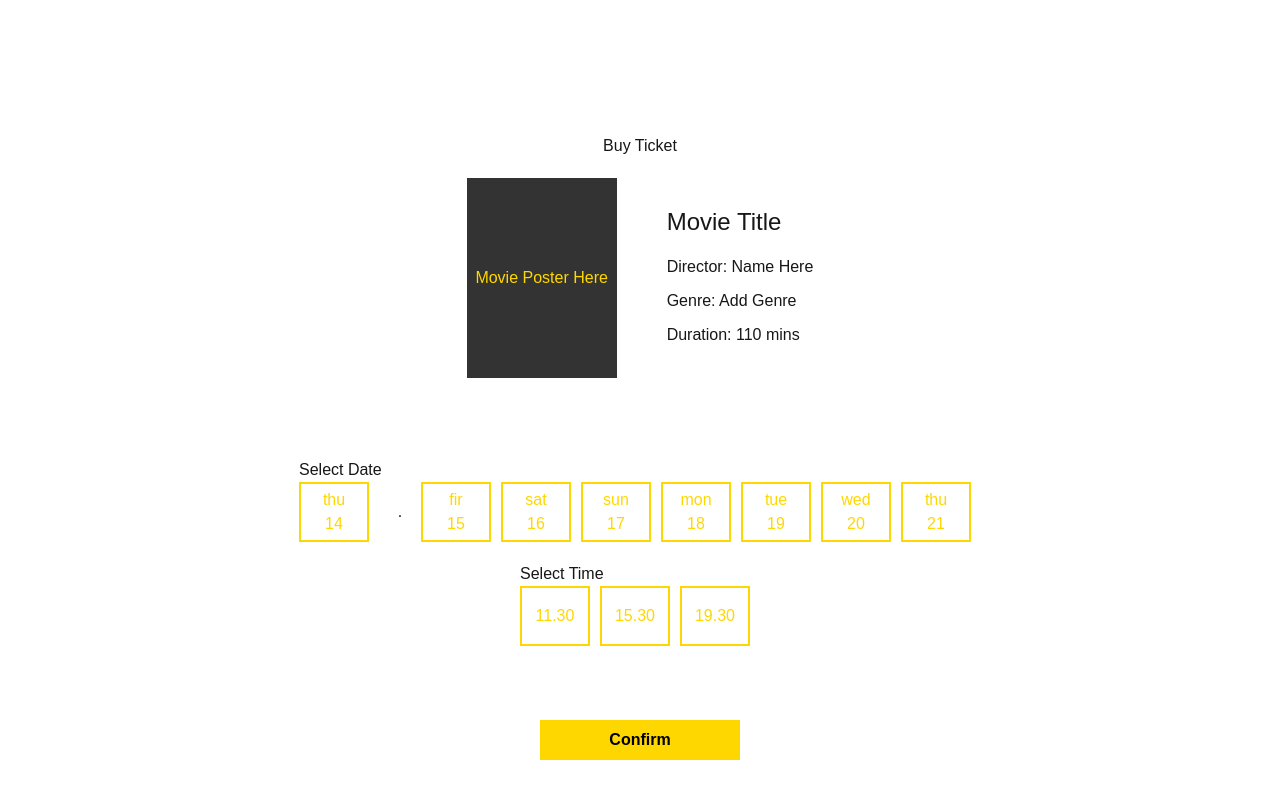
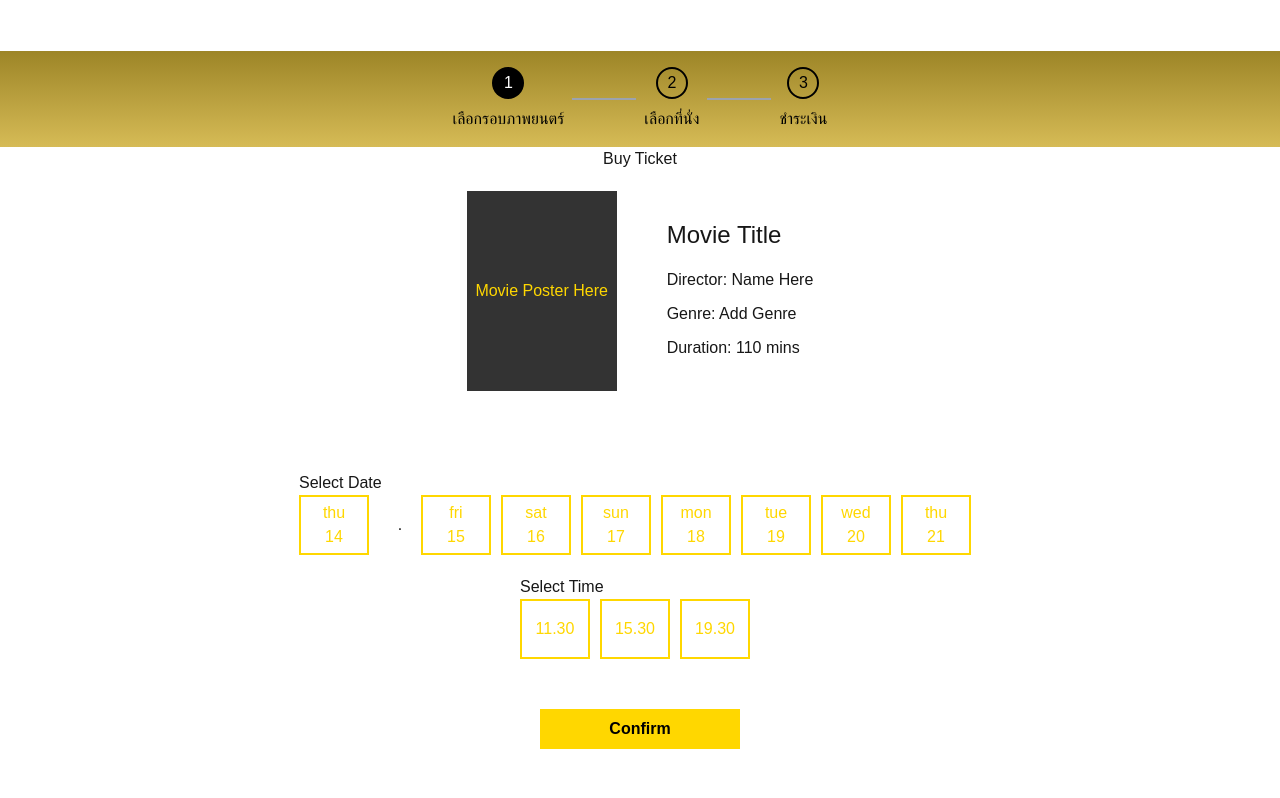
Before and after one commit to Thamolwantp/Project-cineplex, a Next.js app: page /buyticket in a window 1280 px wide. Built offline with nearby package versions, Linux system fonts and the light colour scheme.

Commit message:
80%แก้ Buy พน.ทำnavbarเพิ่ม+เชื่อมหน้าให้เสร็จ

```diff
--- a/app/(website)/buyticket/buyticket.css
+++ b/app/(website)/buyticket/buyticket.css
@@ -21,10 +21,9 @@ body {
   max-width: 1200px;
   margin: 0 auto;
   padding: 20px;
-  background-color: #333; /* เปลี่ยนพื้นหลังของ container เป็นสีดำอ่อน */
+  background-color: #333;
   box-shadow: 0 0 10px rgba(0, 0, 0, 0.5);
 }
-
 
 .header {
   text-align: center;
@@ -64,19 +63,22 @@ body {
   margin: 5px 0;
 }
 
-.dateTimeSection, .timeSlotsSection {
+.dateTimeSection,
+.timeSlotsSection {
   margin-bottom: 20px;
   background-color: transparent;
   padding: 0;
   border-radius: 0;
 }
 
-.dateButtons, .timeButtons {
+.dateButtons,
+.timeButtons {
   display: flex;
   justify-content: left;
 }
 
-.dateButton1, .timeButton1 {
+.dateButton1,
+.timeButton1 {
   margin-right: 10px;
   height: 60px;
   width: 70px;
@@ -86,21 +88,23 @@ body {
   cursor: pointer;
 }
 
-.dateButton1:hover, .timeButton1:hover {
+.dateButton1:hover,
+.timeButton1:hover {
   background: #FFD700;
   color: #ffffff;
 }
 
-.dateButton1.selected, .timeButton1.selected {
+.dateButton1.selected,
+.timeButton1.selected {
   background-color: #FFD700;
   color: white;
 }
 
 .dateButton2 {
-  margin: 0 20px; /* ช่องว่างของปุ่ม */
+  margin: 0 20px;
   height: 60px;
-  width: 2px; /* ขนาดของขีดตรง */
-  background-color: #fff; /* สีขีดตรง */
+  width: 2px;
+  background-color: #fff;
   display: flex;
   justify-content: center;
   align-items: center;
@@ -108,11 +112,7 @@ body {
 
 .confirmSection {
   text-align: center;
-  position: fixed;  /* ทำให้ปุ่ม Confirm อยู่คงที่ */
-  bottom: 20px; /* กำหนดตำแหน่งห่างจากด้านล่าง */
-  left: 50%; /* ตั้งค่าให้อยู่กลางหน้าจอ */
-  transform: translateX(-50%); /* เพื่อให้ปุ่มอยู่ตรงกลางแนวขวาง */
-  width: 200px;
+  margin-top: 20px; /* ระยะห่างจากส่วนบน */
 }
 
 .confirmButton {
@@ -126,12 +126,6 @@ body {
   color: #000;
   font-weight: bold;
   text-align: center;
-
-  /* ใช้ fixed เพื่อให้ปุ่มอยู่กับที่ */
-  position: fixed;
-  bottom: 20px; /* ระยะห่างจากด้านล่าง */
-  left: 50%; /* จัดให้อยู่กลางหน้าจอ */
-  transform: translateX(-50%); /* ปรับให้อยู่ตรงกลางแนวนอน */
 }
 
 .confirmButton:hover {
--- a/app/(website)/buyticket/page.tsx
+++ b/app/(website)/buyticket/page.tsx
@@ -1,8 +1,44 @@
 "use client";
 
-import Head from 'next/head';
-import React, { useState } from 'react';
-import './buyticket.css';
+import Head from "next/head";
+import React, { useState } from "react";
+import "./buyticket.css";
+
+const StepProgressBar = () => {
+  return (
+    <div className="flex items-center justify-center w-full py-4 bg-gradient-to-b from-[#9D8527] to-[#D6BB56]">
+      {/* Step 1 */}
+      <div className="flex flex-col items-center">
+        <div className="w-8 h-8 flex items-center justify-center rounded-full bg-black text-white">
+          1
+        </div>
+        <p className="text-black mt-2">เลือกรอบภาพยนตร์</p>
+      </div>
+
+      {/* Line between steps */}
+      <div className="h-0.5 w-16 bg-gray-400 mx-2"></div>
+
+      {/* Step 2 */}
+      <div className="flex flex-col items-center">
+        <div className="w-8 h-8 flex items-center justify-center rounded-full border-2 border-black text-black">
+          2
+        </div>
+        <p className="text-black mt-2">เลือกที่นั่ง</p>
+      </div>
+
+      {/* Line between steps */}
+      <div className="h-0.5 w-16 bg-gray-400 mx-2"></div>
+
+      {/* Step 3 */}
+      <div className="flex flex-col items-center">
+        <div className="w-8 h-8 flex items-center justify-center rounded-full border-2 border-black text-black">
+          3
+        </div>
+        <p className="text-black mt-2">ชำระเงิน</p>
+      </div>
+    </div>
+  );
+};
 
 export default function Page() {
   const [selectedDate, setSelectedDate] = useState<string | null>(null);
@@ -19,8 +55,11 @@ export default function Page() {
   return (
     <>
       <Head>
-        <title>Buyticket</title>
+        <title>Buy Ticket</title>
       </Head>
+
+      {/* Step Progress Bar on Top */}
+      <StepProgressBar />
 
       <div className="header">
         <h1>Buy Ticket</h1>
@@ -45,51 +84,51 @@ export default function Page() {
         <h3>Select Date</h3>
         <div className="dateButtons">
           <button
-            className={`dateButton1 ${selectedDate === '14' ? 'selected' : ''}`}
-            onClick={() => handleDateClick('14')}
+            className={`dateButton1 ${selectedDate === "14" ? "selected" : ""}`}
+            onClick={() => handleDateClick("14")}
           >
             thu<br />14
           </button>
           <button className="dateButton2">.</button>
           <button
-            className={`dateButton1 ${selectedDate === '15' ? 'selected' : ''}`}
-            onClick={() => handleDateClick('15')}
+            className={`dateButton1 ${selectedDate === "15" ? "selected" : ""}`}
+            onClick={() => handleDateClick("15")}
           >
-            fir<br />15
+            fri<br />15
           </button>
           <button
-            className={`dateButton1 ${selectedDate === '16' ? 'selected' : ''}`}
-            onClick={() => handleDateClick('16')}
+            className={`dateButton1 ${selectedDate === "16" ? "selected" : ""}`}
+            onClick={() => handleDateClick("16")}
           >
             sat<br />16
           </button>
           <button
-            className={`dateButton1 ${selectedDate === '17' ? 'selected' : ''}`}
-            onClick={() => handleDateClick('17')}
+            className={`dateButton1 ${selectedDate === "17" ? "selected" : ""}`}
+            onClick={() => handleDateClick("17")}
           >
             sun<br />17
           </button>
           <button
-            className={`dateButton1 ${selectedDate === '18' ? 'selected' : ''}`}
-            onClick={() => handleDateClick('18')}
+            className={`dateButton1 ${selectedDate === "18" ? "selected" : ""}`}
+            onClick={() => handleDateClick("18")}
           >
             mon<br />18
           </button>
           <button
-            className={`dateButton1 ${selectedDate === '19' ? 'selected' : ''}`}
-            onClick={() => handleDateClick('19')}
+            className={`dateButton1 ${selectedDate === "19" ? "selected" : ""}`}
+            onClick={() => handleDateClick("19")}
           >
             tue<br />19
           </button>
           <button
-            className={`dateButton1 ${selectedDate === '20' ? 'selected' : ''}`}
-            onClick={() => handleDateClick('20')}
+            className={`dateButton1 ${selectedDate === "20" ? "selected" : ""}`}
+            onClick={() => handleDateClick("20")}
           >
             wed<br />20
           </button>
           <button
-            className={`dateButton1 ${selectedDate === '21' ? 'selected' : ''}`}
-            onClick={() => handleDateClick('21')}
+            className={`dateButton1 ${selectedDate === "21" ? "selected" : ""}`}
+            onClick={() => handleDateClick("21")}
           >
             thu<br />21
           </button>
@@ -101,20 +140,20 @@ export default function Page() {
         <h3>Select Time</h3>
         <div className="timeButtons">
           <button
-            className={`timeButton1 ${selectedTime === '11.30' ? 'selected' : ''}`}
-            onClick={() => handleTimeClick('11.30')}
+            className={`timeButton1 ${selectedTime === "11.30" ? "selected" : ""}`}
+            onClick={() => handleTimeClick("11.30")}
           >
             11.30
           </button>
           <button
-            className={`timeButton1 ${selectedTime === '15.30' ? 'selected' : ''}`}
-            onClick={() => handleTimeClick('15.30')}
+            className={`timeButton1 ${selectedTime === "15.30" ? "selected" : ""}`}
+            onClick={() => handleTimeClick("15.30")}
           >
             15.30
           </button>
           <button
-            className={`timeButton1 ${selectedTime === '19.30' ? 'selected' : ''}`}
-            onClick={() => handleTimeClick('19.30')}
+            className={`timeButton1 ${selectedTime === "19.30" ? "selected" : ""}`}
+            onClick={() => handleTimeClick("19.30")}
           >
             19.30
           </button>
```
Also changed, not shown: components/์Navbar2.tsx (added).
